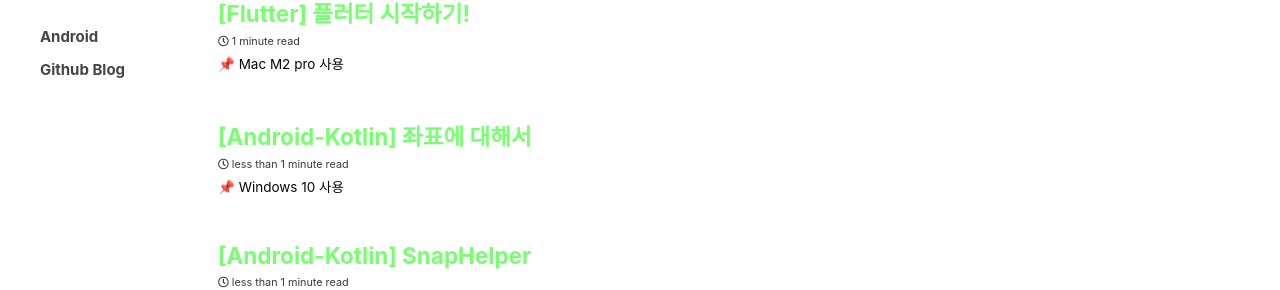
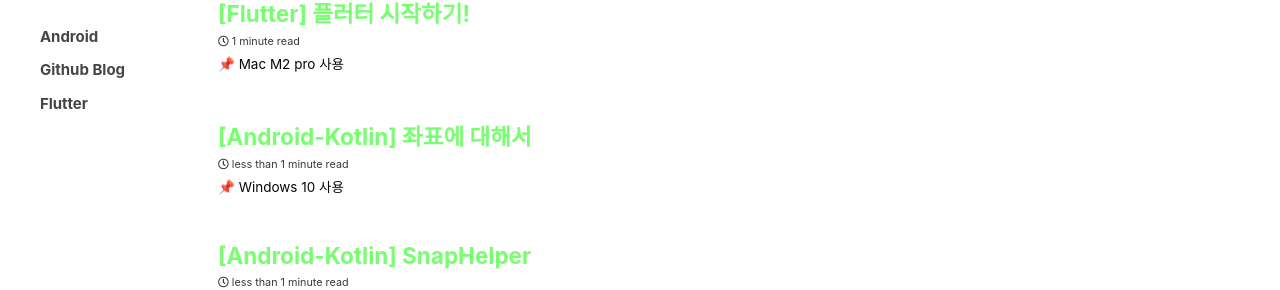
Before and after one commit to heui-yong/heui-yong.github.io, a Jekyll site: the page built from index.html, in a window 1280 px wide. Shown: the part 206-496 px from the top of the page. Built offline with Jekyll 4.4.1, drawn with Linux system fonts in a browser that asks for light colours; cached includes are drawn as plain includes; some web fonts are replaced; the list of posts is cut into pages by our own code.

```diff
--- a/_config.yml
+++ b/_config.yml
@@ -116,6 +116,9 @@ author:
     - label: "Github Blog"
       icon: "fab fa-fw fa"
       url: "/categories/github-blog/"
+    - label: "Flutter"
+      icon: "fab fa-fw fa"
+      url: "/categories/flutter/"
 
 # Site Footer
 footer:
```
